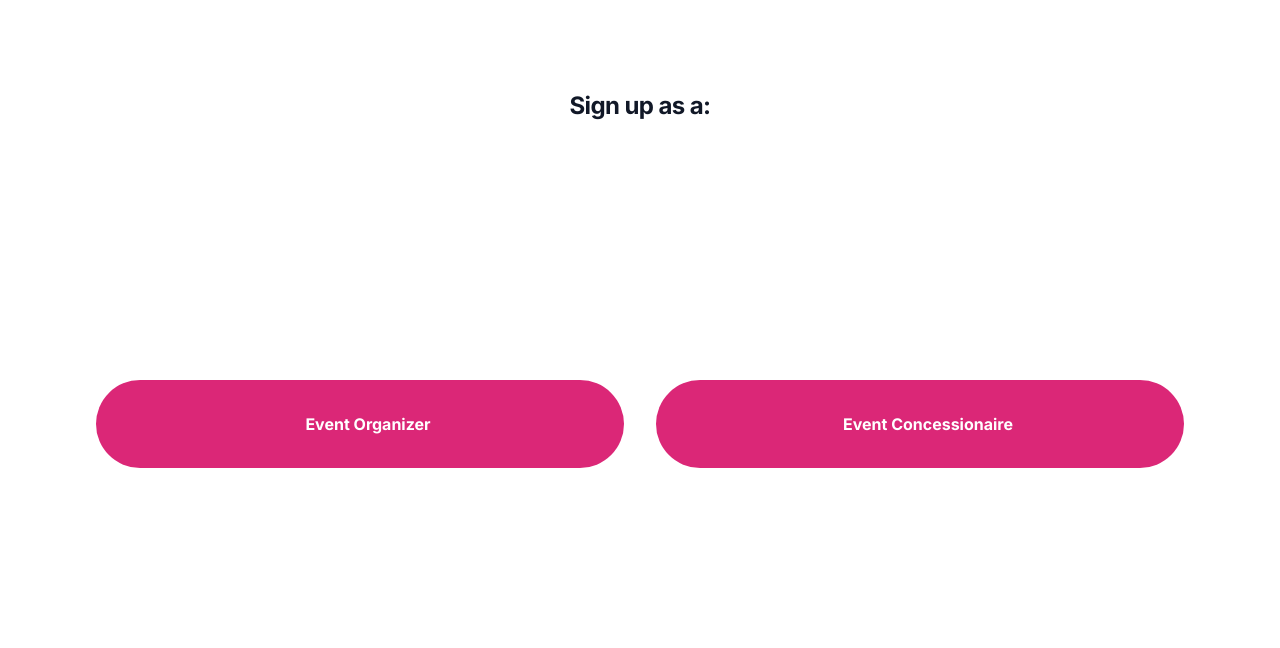
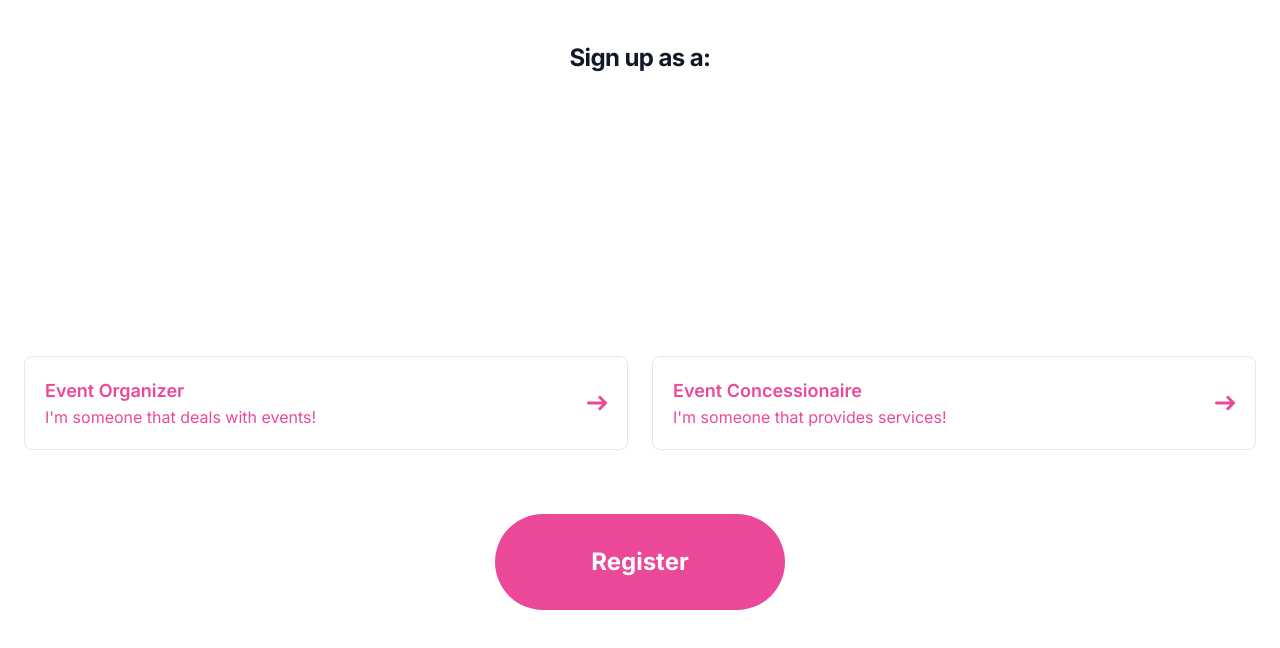
Before and after one commit to avsanguenza/sp-ecors-2024, a Next.js app: page /signUpPrompt in a window 1280 px wide. Shown: the top 648 px of the page. Built offline with nearby package versions, Linux system fonts and the light colour scheme.

Commit message:
Pink theme + signupChoice

```diff
--- a/src/app/page.tsx
+++ b/src/app/page.tsx
@@ -1,4 +1,5 @@
 import Image from 'next/image';
+//make sure you can change the navbar from login -> logged in
 
 export default function Page() {
   return (
--- a/src/app/signUpPrompt/page.tsx
+++ b/src/app/signUpPrompt/page.tsx
@@ -1,25 +1,60 @@
 //ask join as a what
-
+'use client'
 
 //join as an event organizer/concessionaire
 
 //i'm an event organize hiring people for my event
 //im a concessionaire looking for events to partner with
-//change href links to function calls,
 
 function Page(){
-   return(
-        <div className="flex min-h-full flex-1 flex-col justify-center px-6 py-12 lg:px-8">
-             <h2 className="mt-10 text-center text-2xl font-bold leading-9 tracking-tight text-gray-900">Sign up as a:</h2>
-                <div className = "grid grid-cols-2 gap-8  pt-64 p-16">
+const handleChoice =(type)=>{
+    type.preventDefault()
 
 
-                <a href="/signup" className="rounded-full py-3 px-6 inline font-bold text-white text-center bg-pink-600 pt-8 pl-8 pr-4 pb-8 hover:bg-pink-700">Event Organizer</a>
-                <div className="rounded-full py-3 px-6 inline font-bold text-white text-center bg-pink-600 pt-8 pl-8 pr-4 pb-8 hover:bg-pink-700"> Event Concessionaire</div>
+}
+   return(
+       <><h2 className="mt-10 text-center text-2xl font-bold leading-9 tracking-tight text-gray-900">Sign up as a:</h2>
+         <form onSubmit={handleChoice}>
 
-                </div>
-        </div>
-   )
+             <ul className="mt-64 grid w-full gap-6 md:grid-cols-2 p-6">
+            <li>
+
+                    <input type="radio" id="eOrganizer" value="eOrganizer" name="signUpChoice" className="hidden peer" required/>
+                    <label htmlFor="eOrganizer" className="inline-flex items-center justify-between w-full p-5 text-pink-500 bg-white border border-gray-200 rounded-lg cursor-pointer dark:hover:text-pink-500 dark:border-gray-700 dark:peer-checked:text-pink-500 peer-checked:border-pink-500 peer-checked:text-pink-500 hover:text-white hover:bg-pink-200 dark:text-gray-400 dark:bg-gray-800 dark:hover:bg-gray-700">
+
+                        <div className="block">
+                        <div className="w-full text-lg font-semibold">Event Organizer</div>
+                <div className="w-full">I'm someone that deals with events! </div>
+                        </div>
+                        <svg className="w-5 h-5 ms-3 rtl:rotate-180" aria-hidden="true" xmlns="http://www.w3.org/2000/svg" fill="none" viewBox="0 0 14 10">
+                <path stroke="currentColor" stroke-linecap="round" stroke-linejoin="round" stroke-width="2" d="M1 5h12m0 0L9 1m4 4L9 9"/>
+            </svg>
+                    </label>
+
+                 </li>
+                 <li>
+
+                 <input type="radio" id="eConcess" value="eConess" name="signUpChoice" className="hidden peer" required/>
+                    <label htmlFor="eConcess" className="inline-flex items-center justify-between w-full p-5 text-pink-500 bg-white border border-gray-200 rounded-lg cursor-pointer dark:hover:text-pink-500 dark:border-gray-700 dark:peer-checked:text-pink-500 peer-checked:border-pink-500 peer-checked:text-pink-500 hover:text-white hover:bg-pink-200 dark:text-gray-400 dark:bg-gray-800 dark:hover:bg-gray-700">
+
+                        <div className="block">
+                        <div className="w-full text-lg font-semibold">Event Concessionaire</div>
+                <div className="w-full">I'm someone that provides services! </div>
+                        </div>
+                        <svg className="w-5 h-5 ms-3 rtl:rotate-180" aria-hidden="true" xmlns="http://www.w3.org/2000/svg" fill="none" viewBox="0 0 14 10">
+                <path stroke="currentColor" stroke-linecap="round" stroke-linejoin="round" stroke-width="2" d="M1 5h12m0 0L9 1m4 4L9 9"/>
+            </svg>
+                    </label>
+
+                </li>
+       </ul>
+            <div className="text-center">
+            <button type="button" className="mt-10 text-2xl font-bold text-white bg-pink-500 hover:bg-pink-700 tracking-normal rounded-full px-24 py-8">Register</button>
+
+            </div>
+       </form>
+       </>
+       )
     }
     export default Page;
 
```
